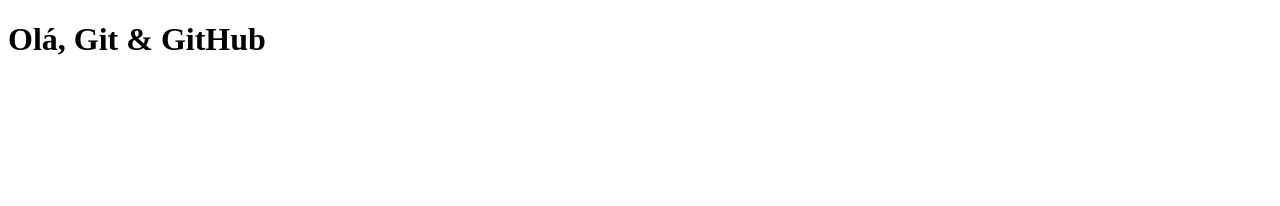
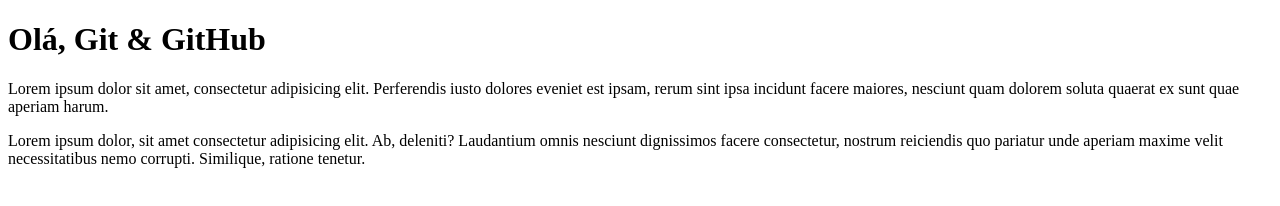
Before and after one commit to cgonzaga2022/work-flow-rep, a plain HTML site: page index.html in a window 1280 px wide. Drawn offline with Linux system fonts and the light colour scheme.

Commit message:
Incluído parágrafos no index.html

```diff
--- a/index.html
+++ b/index.html
@@ -8,5 +8,7 @@
 </head>
 <body>
     <h1>Olá, Git & GitHub </h1>
+    <p>Lorem ipsum dolor sit amet, consectetur adipisicing elit. Perferendis iusto dolores eveniet est ipsam, rerum sint ipsa incidunt facere maiores, nesciunt quam dolorem soluta quaerat ex sunt quae aperiam harum.</p>
+    Lorem ipsum dolor, sit amet consectetur adipisicing elit. Ab, deleniti? Laudantium omnis nesciunt dignissimos facere consectetur, nostrum reiciendis quo pariatur unde aperiam maxime velit necessitatibus nemo corrupti. Similique, ratione tenetur.
 </body>
 </html>
```
